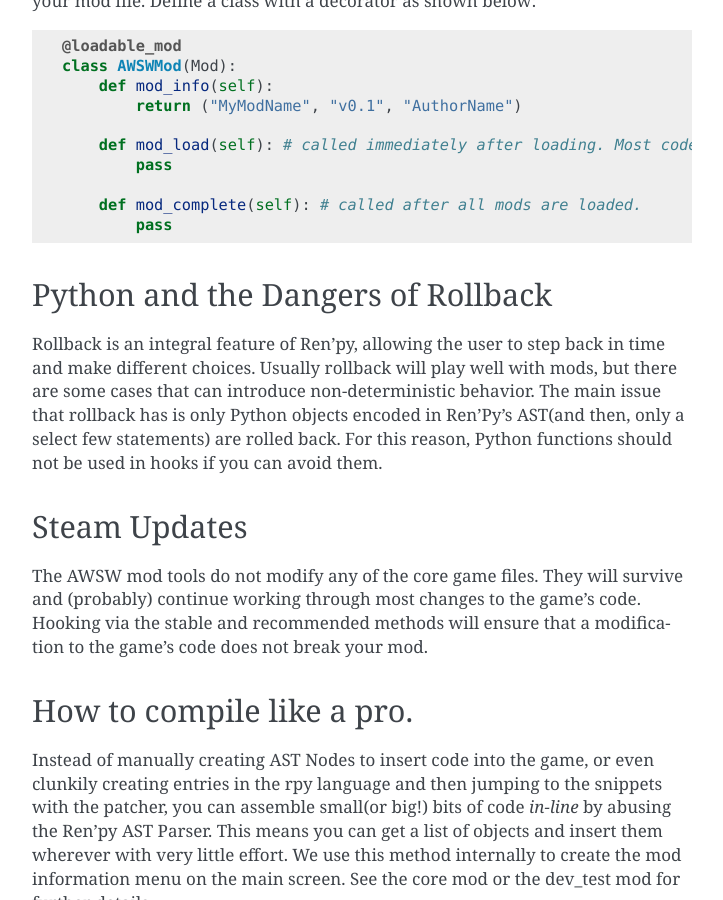
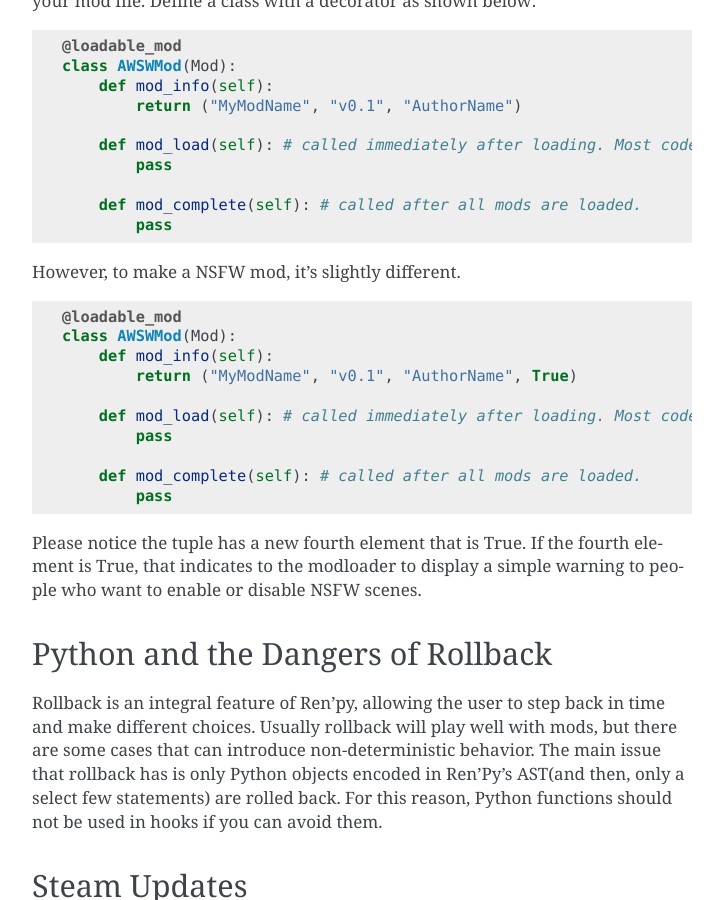
Before and after one commit to AWSW-Modding/AWSW-Modtools, a Sphinx documentation site: the page built from docs/writing_mods.rst, in a window 1280 px wide and 900 px high, scrolled down 706 px. Shown: the whole window, without its empty margins (388-1111 px from the left). Built offline with Sphinx 7.4.7, drawn with Linux system fonts in a browser that asks for light colours; the version number could not be read and is left out.

Commit message:
Add documentation on how to make NSFW mods

```diff
--- a/docs/writing_mods.rst
+++ b/docs/writing_mods.rst
@@ -30,6 +30,23 @@
 
         def mod_complete(self): # called after all mods are loaded.
             pass
+
+However, to make a NSFW mod, it's slightly different.
+
+.. code:: python
+
+    @loadable_mod
+    class AWSWMod(Mod):
+        def mod_info(self):
+            return ("MyModName", "v0.1", "AuthorName", True)
+
+        def mod_load(self): # called immediately after loading. Most code should go here.
+            pass
+
+        def mod_complete(self): # called after all mods are loaded.
+            pass
+
+Please notice the tuple has a new fourth element that is True. If the fourth element is True, that indicates to the modloader to display a simple warning to people who want to enable or disable NSFW scenes.
 
 Python and the Dangers of Rollback
 ----------------------------------
```
